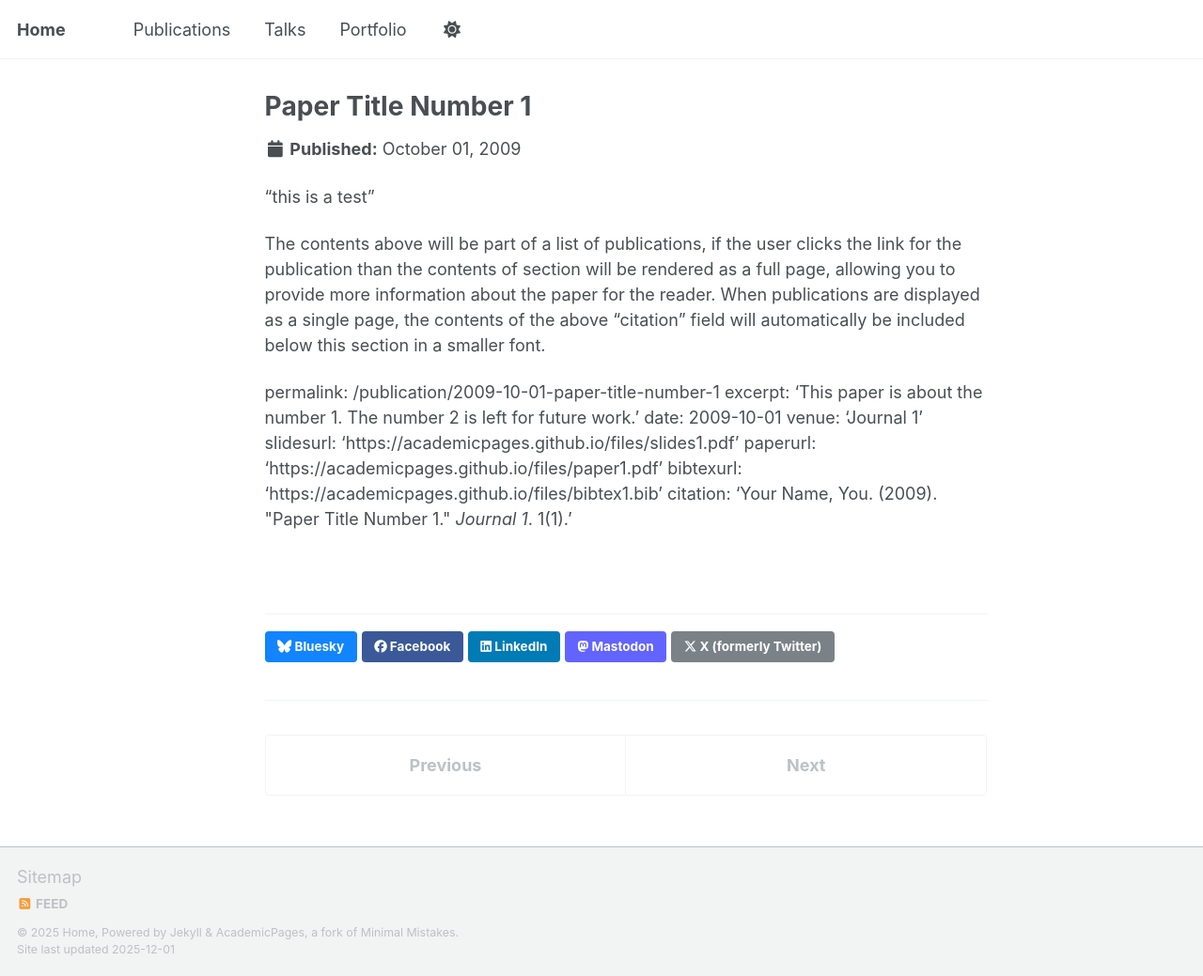
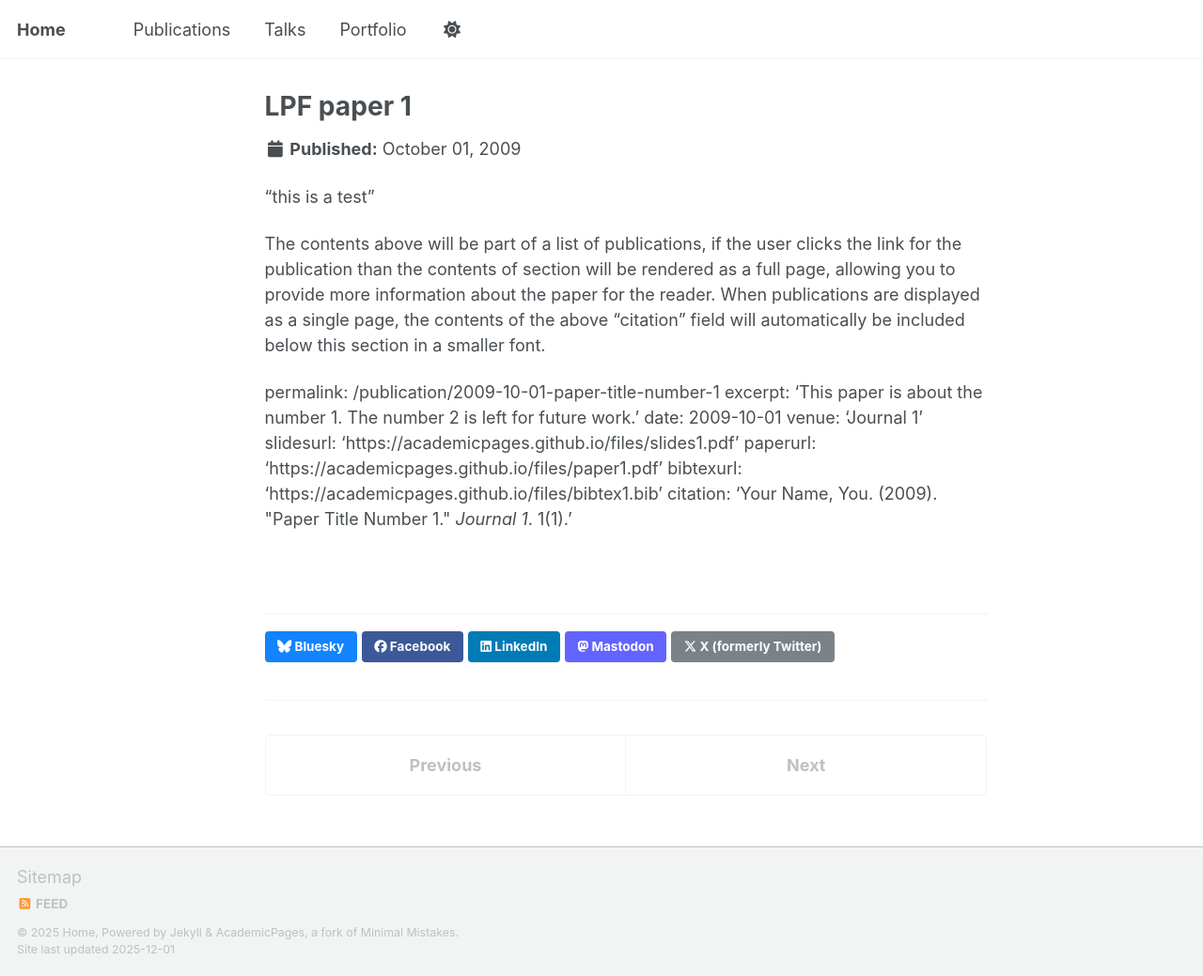
Before and after one commit to missinglpf/linpengfeng1.github.io, a Jekyll site: the page built from _publications/2009-10-01-paper-title-number-1.md, in a window 1280 px wide and 1039 px high. Shown: the whole window at 94% size. Built offline with Jekyll 4.4.1, drawn with Linux system fonts in a browser that asks for light colours; a script bundle is joined from its source files by our own code; library files that are not in the unit come from our copies.

Commit message:
Update 2009-10-01-paper-title-number-1.md

```diff
--- a/_publications/2009-10-01-paper-title-number-1.md
+++ b/_publications/2009-10-01-paper-title-number-1.md
@@ -1,5 +1,5 @@
 ---
-# title: "LPF paper 1"
+title: "LPF paper 1"
 collection: publications
 category: manuscripts
 
```
